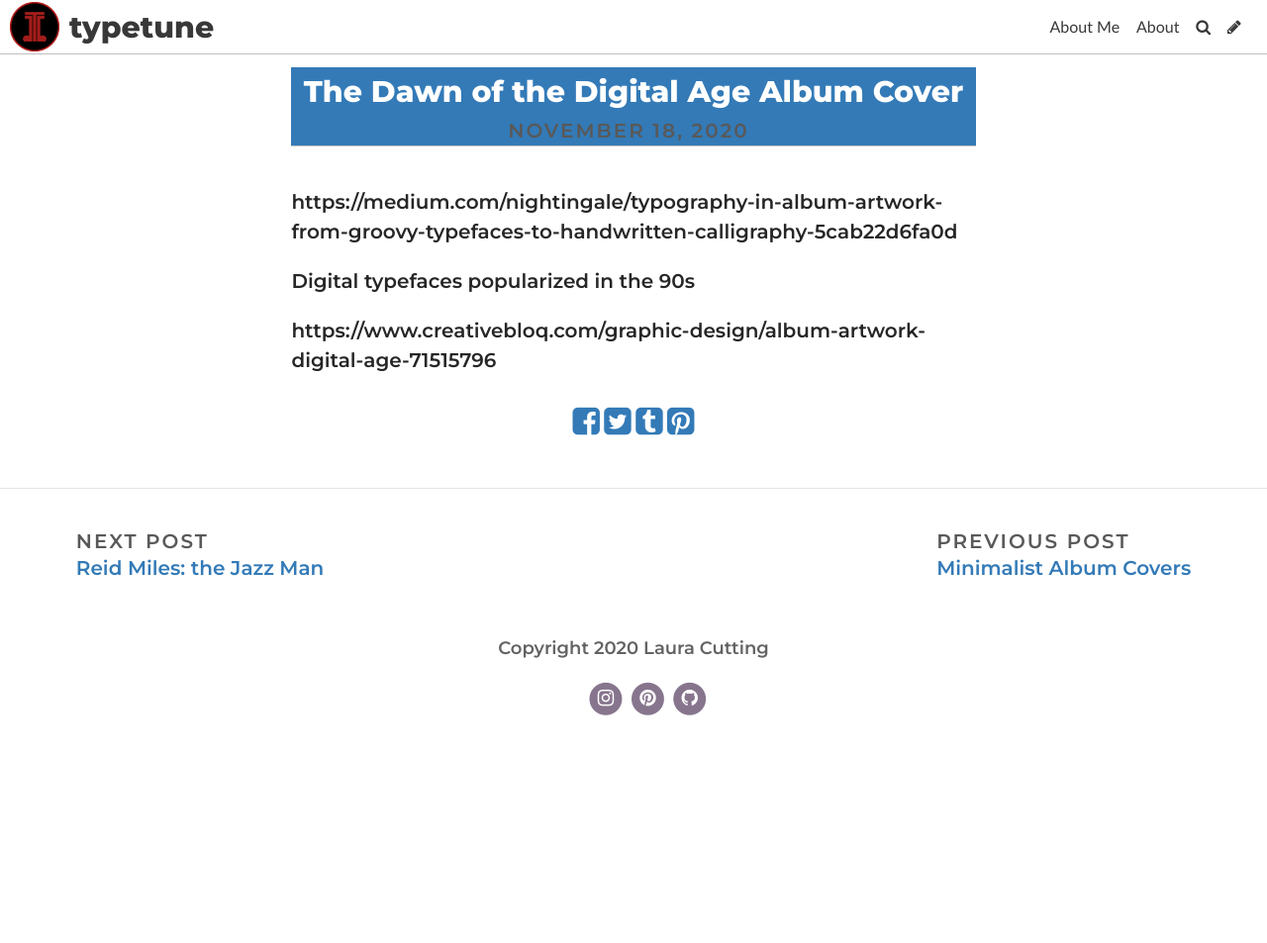
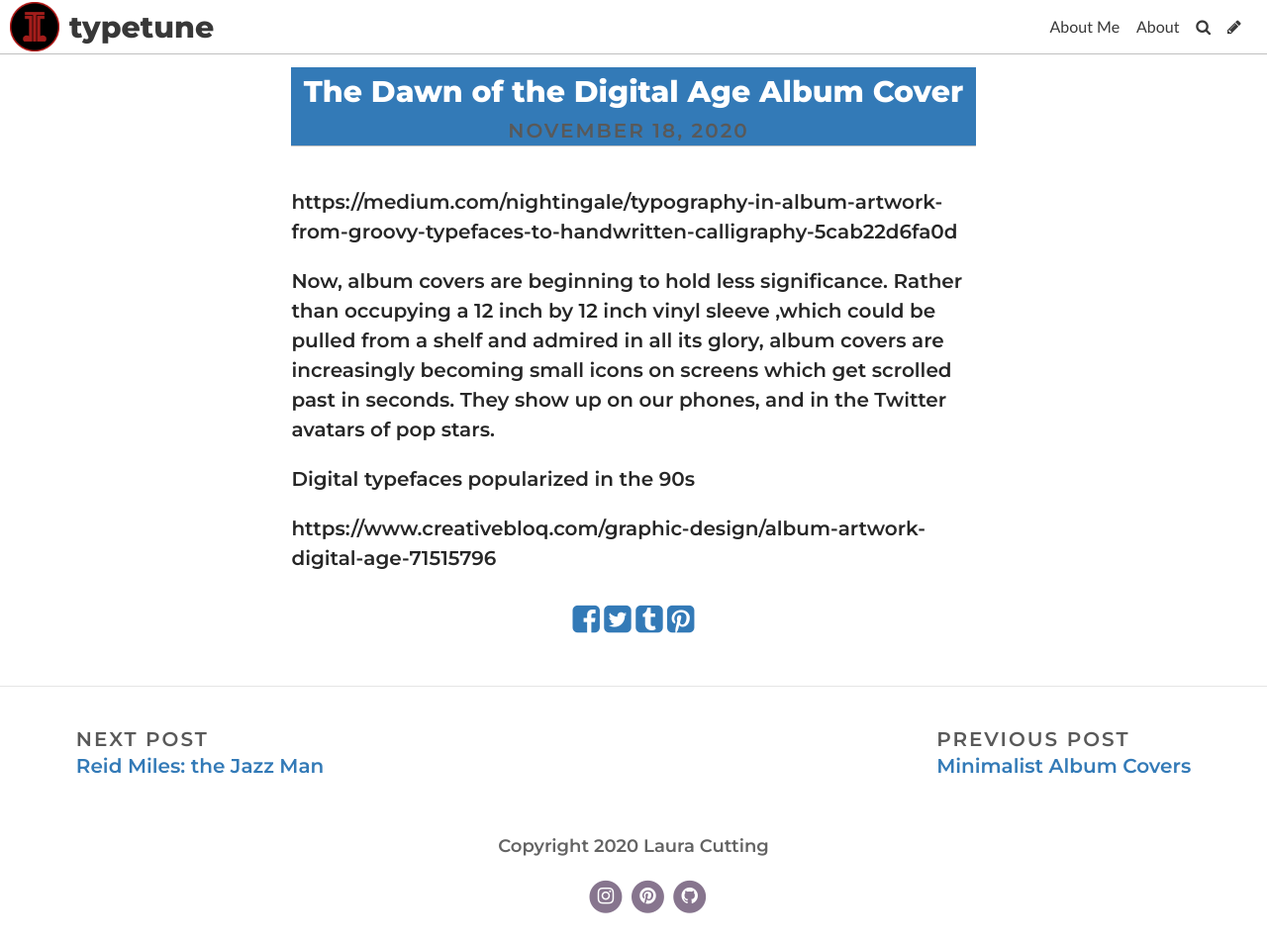
Before and after one commit to lauracutting/typetune, a Jekyll site: the page built from _posts/2020-11-18-the-dawn-of-the-digital-age-album-cover.md, in a window 1280 px wide and 953 px high. Shown: the whole window at 99% size. Built offline with Jekyll 4.4.1, drawn with Linux system fonts in a browser that asks for light colours; some web fonts are replaced.

Commit message:
Update Post “2020-11-18-the-dawn-of-the-digital-age-album-cover”

```diff
--- a/_posts/2020-11-18-the-dawn-of-the-digital-age-album-cover.md
+++ b/_posts/2020-11-18-the-dawn-of-the-digital-age-album-cover.md
@@ -6,6 +6,10 @@
 ---
 https://medium.com/nightingale/typography-in-album-artwork-from-groovy-typefaces-to-handwritten-calligraphy-5cab22d6fa0d
 
+Now, album covers are beginning to hold less significance. Rather than occupying a 12 inch by 12 inch vinyl sleeve ,which could be pulled from a shelf and admired in all its glory, album covers are increasingly becoming small icons on screens which get scrolled past in seconds. They show up on our phones, and in the Twitter avatars of pop stars.
+
+<!--EndFragment-->
+
 Digital typefaces popularized in the 90s
 
 https://www.creativebloq.com/graphic-design/album-artwork-digital-age-71515796
```
